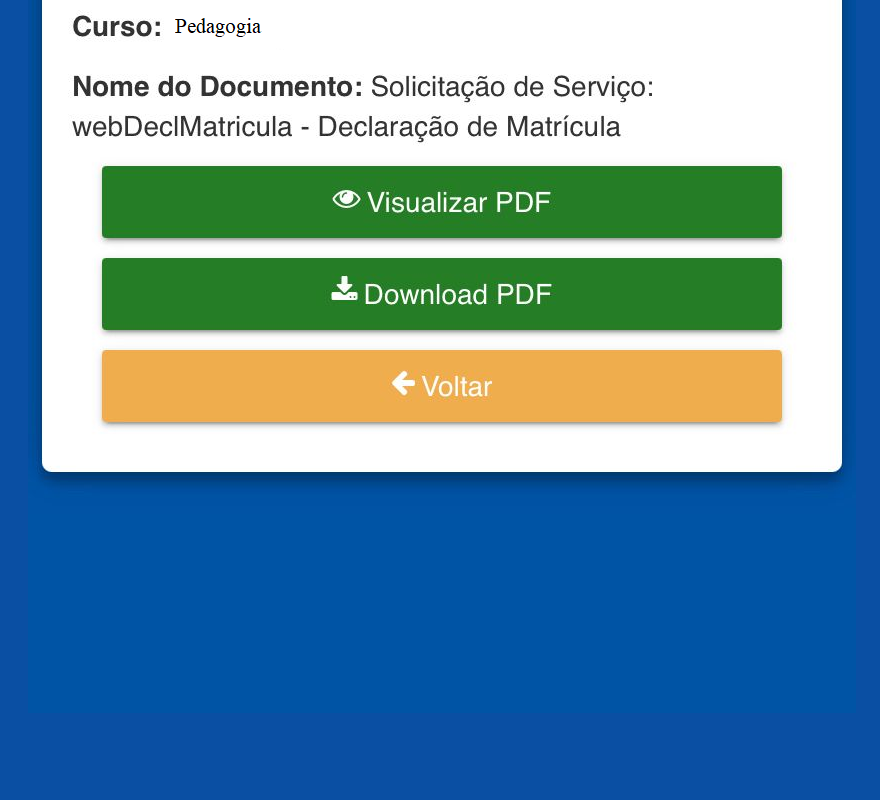
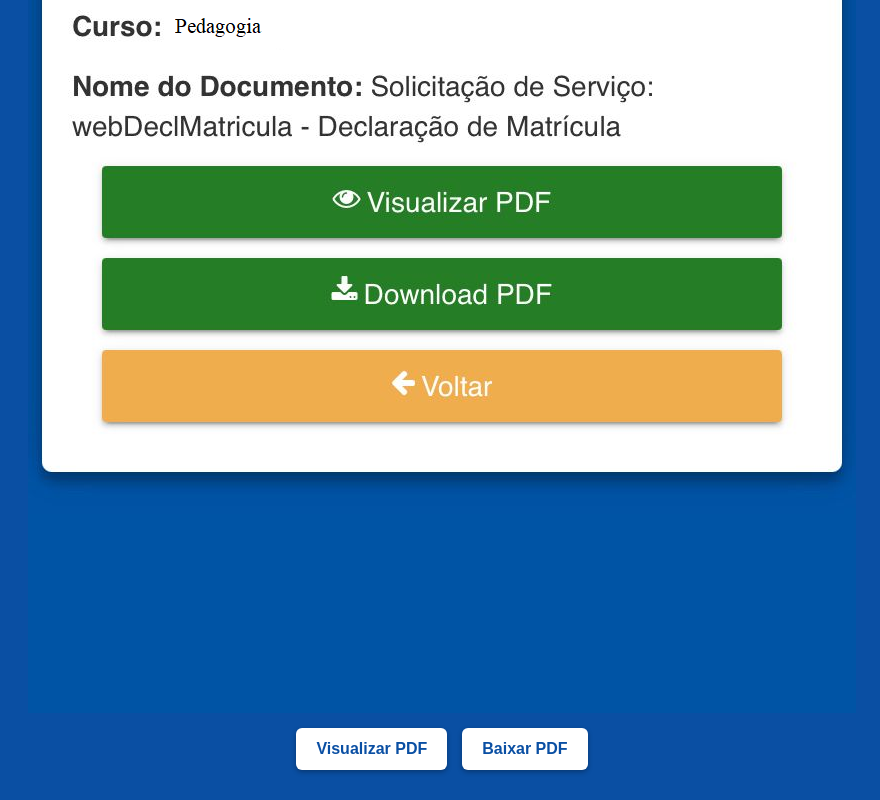
Before and after one commit to validacaodocumentos260-byte/consulta-documentos, a plain HTML site: page index.html in a window 1280 px wide. Shown: the part 590-1390 px from the top of the page, without its empty margins (198-1078 px from the left). Before the commit the page ends 1303 px from the top, so only its background shows below. Drawn offline with Linux system fonts and the light colour scheme.

Commit message:
Add files via upload

```diff
--- a/index.html
+++ b/index.html
@@ -4,8 +4,46 @@
   <meta charset="UTF-8">
   <title>Consulta de Documentos</title>
   <meta name="viewport" content="width=device-width, initial-scale=1.0">
+  <style>
+    body {
+      margin: 0;
+      background: #0a4fa3;
+      display: flex;
+      flex-direction: column;
+      align-items: center;
+    }
+    img {
+      max-width: 100%;
+      height: auto;
+    }
+    .botoes {
+      margin: 15px 0 30px;
+      display: flex;
+      gap: 15px;
+    }
+    .botoes a {
+      text-decoration: none;
+      padding: 12px 20px;
+      background: #ffffff;
+      color: #0a4fa3;
+      font-weight: bold;
+      border-radius: 6px;
+      font-family: Arial, sans-serif;
+      box-shadow: 0 2px 5px rgba(0,0,0,0.3);
+    }
+    .botoes a:hover {
+      background: #e5e5e5;
+    }
+  </style>
 </head>
-<body style="margin:0; background:#0a4fa3; display:flex; justify-content:center; align-items:center;">
-  <img src="documento.png" alt="Consulta de Documentos" style="max-width:100%; height:auto;">
+<body>
+
+  <img src="documento.png" alt="Consulta de Documentos">
+
+  <div class="botoes">
+    <a href="Roberta_UP.pdf" target="_blank">Visualizar PDF</a>
+    <a href="Roberta_UP.pdf" download>Baixar PDF</a>
+  </div>
+
 </body>
 </html>
```
